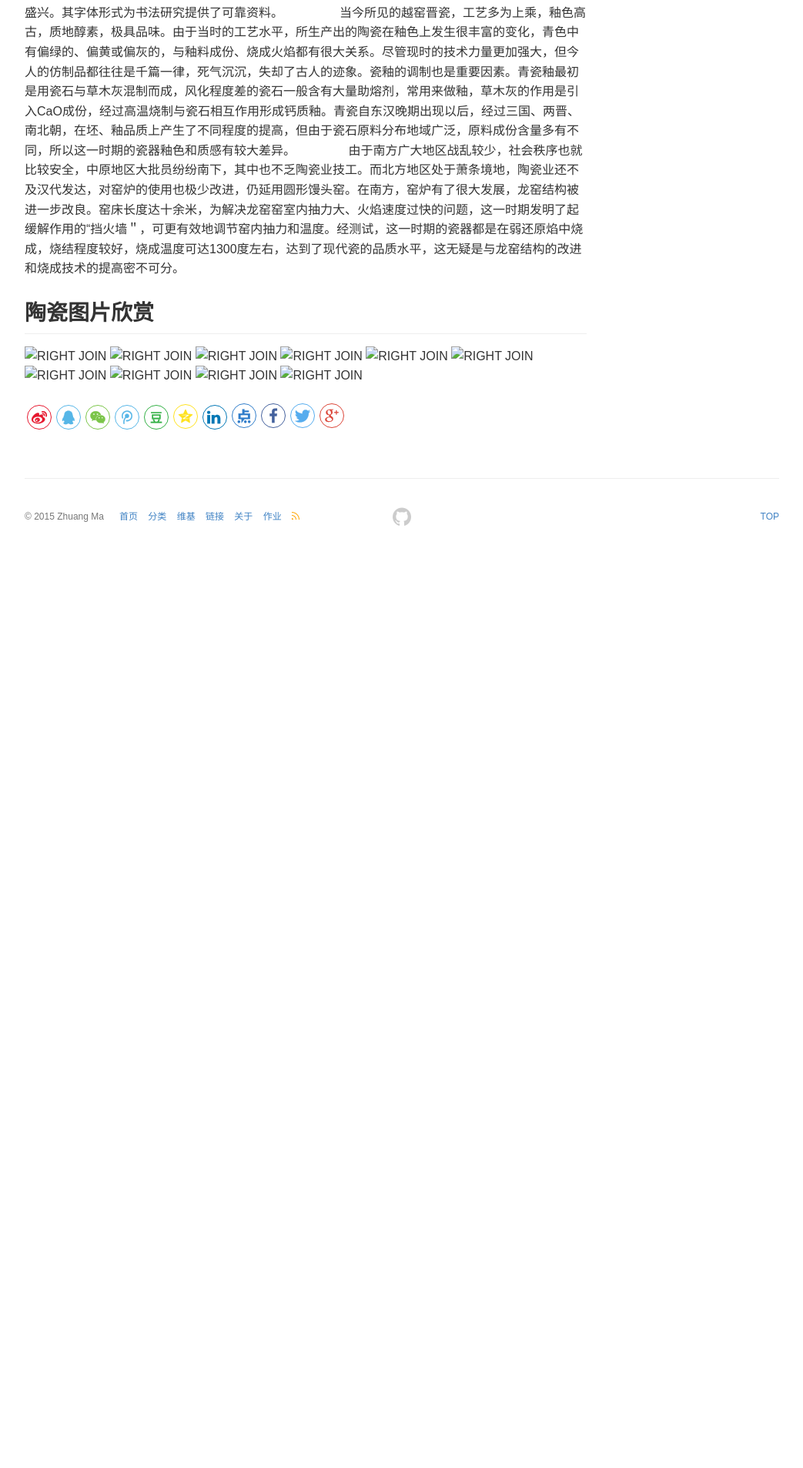
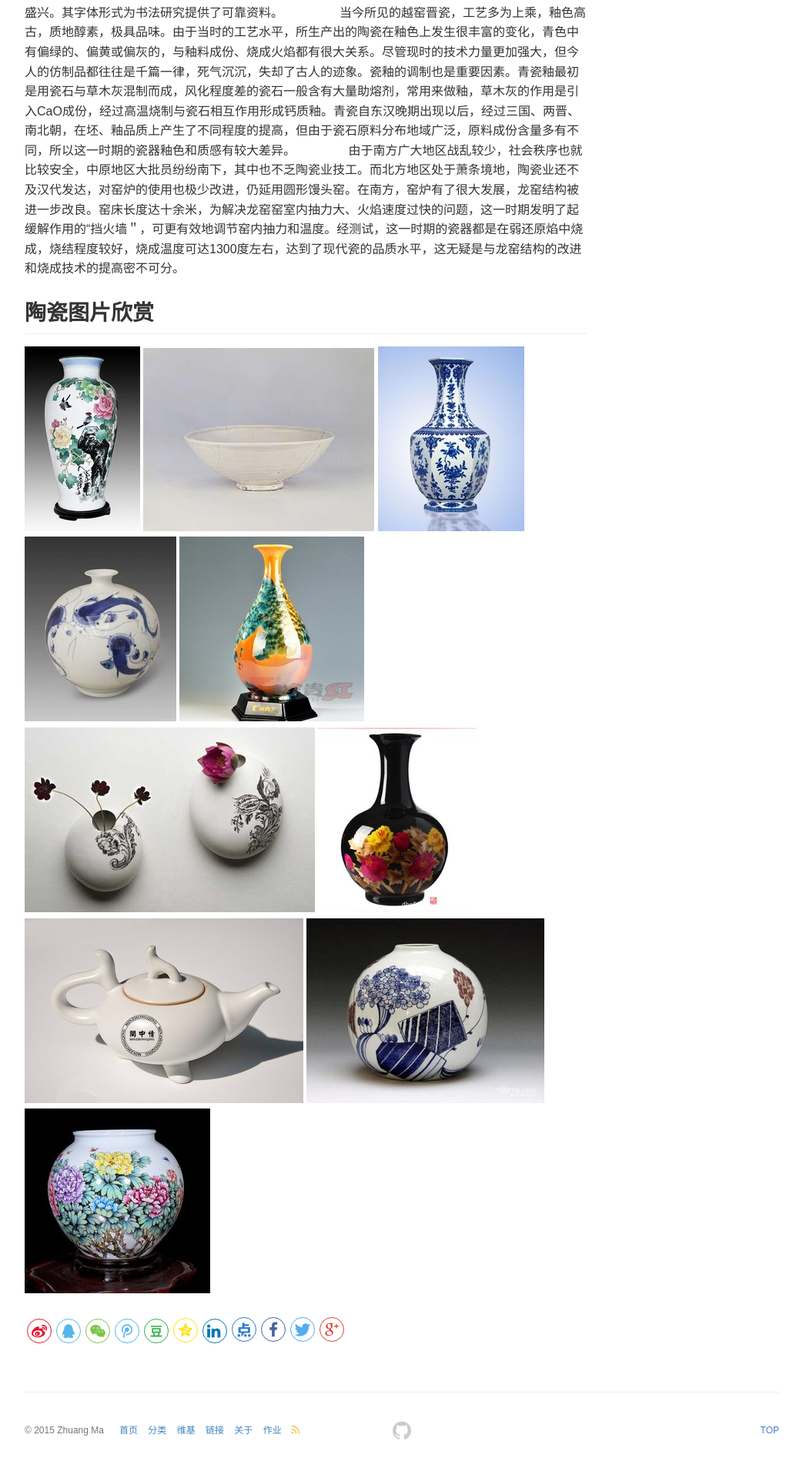
Before and after one commit to GitName21/jekyll_demo, a Jekyll site: the page built from _posts/2018-11-14-Art-Work.md, in a window 1280 px wide. Shown: the part 3474-5381 px from the top of the page at 77% size, without its empty margins (118-1161 px from the left). Built offline with Jekyll 4.4.1, drawn with Linux system fonts in a browser that asks for light colours; comment, search, counter and statistics services are not loaded; before the commit the page ends 4194 px from its top, so only the background shows below that.

Commit message:
modified:art work_1_5>img href_4

```diff
--- a/_posts/2018-11-14-Art-Work.md
+++ b/_posts/2018-11-14-Art-Work.md
@@ -50,16 +50,16 @@ keywords: Art Work, Emulator, TCP
 
 ## 陶瓷图片欣赏
 
-![RIGHT JOIN](https://gitname21.github.io/jekyll_demo/master/images/posts/work/art/1.jpg)
-![RIGHT JOIN](https://gitname21.github.io/jekyll_demo/master/images/posts/work/art/2.jpg)
-![RIGHT JOIN](https://gitname21.github.io/jekyll_demo/master/images/posts/work/art/3.jpg)
-![RIGHT JOIN](https://gitname21.github.io/jekyll_demo/master/images/posts/work/art/4.jpg)
-![RIGHT JOIN](https://gitname21.github.io/jekyll_demo/master/images/posts/work/art/5.jpg)
-![RIGHT JOIN](https://gitname21.github.io/jekyll_demo/master/images/posts/work/art/6.jpg)
-![RIGHT JOIN](https://gitname21.github.io/jekyll_demo/master/images/posts/work/art/7.jpg)
-![RIGHT JOIN](https://gitname21.github.io/jekyll_demo/master/images/posts/work/art/8.jpg)
-![RIGHT JOIN](https://gitname21.github.io/jekyll_demo/master/images/posts/work/art/9.jpg)
-![RIGHT JOIN](https://gitname21.github.io/jekyll_demo/master/images/posts/work/art/10.jpg)
+![RIGHT JOIN](https://gitname21.github.io/jekyll_demo/images/posts/work/art/1.jpg)
+![RIGHT JOIN](https://gitname21.github.io/jekyll_demo/images/posts/work/art/2.jpg)
+![RIGHT JOIN](https://gitname21.github.io/jekyll_demo/images/posts/work/art/3.jpg)
+![RIGHT JOIN](https://gitname21.github.io/jekyll_demo/images/posts/work/art/4.jpg)
+![RIGHT JOIN](https://gitname21.github.io/jekyll_demo/images/posts/work/art/5.jpg)
+![RIGHT JOIN](https://gitname21.github.io/jekyll_demo/images/posts/work/art/6.jpg)
+![RIGHT JOIN](https://gitname21.github.io/jekyll_demo/images/posts/work/art/7.jpg)
+![RIGHT JOIN](https://gitname21.github.io/jekyll_demo/images/posts/work/art/8.jpg)
+![RIGHT JOIN](https://gitname21.github.io/jekyll_demo/images/posts/work/art/9.jpg)
+![RIGHT JOIN](https://gitname21.github.io/jekyll_demo/images/posts/work/art/10.jpg)
 
 [1]: https://developer.android.com/studio/run/emulator-networking.html#connecting
 [2]: https://developer.android.com/studio/run/emulator-networking.html#calling
```
Also changed, not shown: _posts/2017-09-11-joins-in-sql.md (+1 -1 lines).
